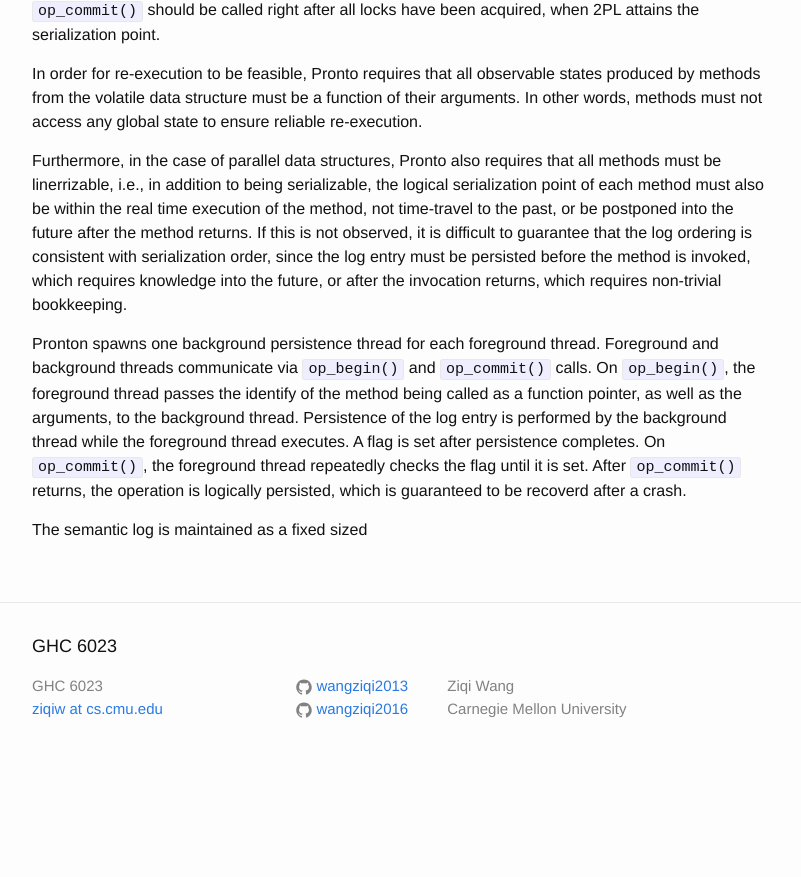
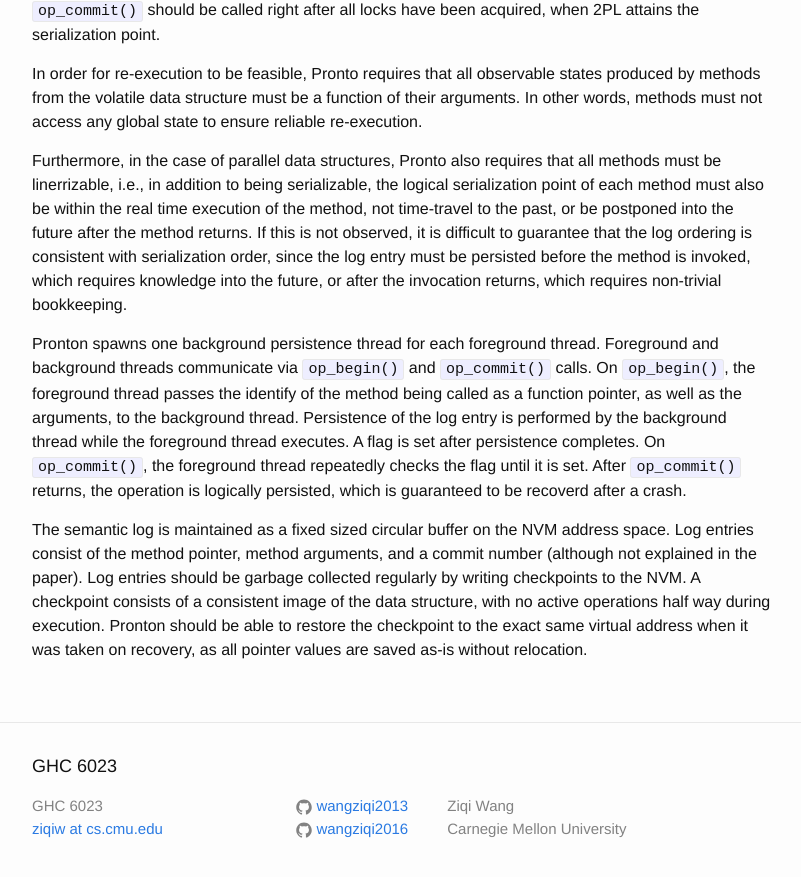
Before and after one commit to wangziqi2013/wangziqi2013.github.io, a Jekyll site: the page built from _posts/2020-08-26-pronto.markdown, in a window 1280 px wide and 900 px high, scrolled down 2200 px. Shown: the top 877 px of the window, without its empty margins (238-1039 px from the left). Built offline with Jekyll 4.4.1, drawn with Linux system fonts in a browser that asks for light colours; before the commit the page ends 2980 px from its top, so only the background shows below that.

Commit message:
Adding checkpoint

```diff
--- a/_posts/2020-08-26-pronto.markdown
+++ b/_posts/2020-08-26-pronto.markdown
@@ -104,4 +104,9 @@ by the background thread while the foreground thread executes. A flag is set aft
 On `op_commit()`, the foreground thread repeatedly checks the flag until it is set. After `op_commit()` returns, the
 operation is logically persisted, which is guaranteed to be recoverd after a crash.
 
-The semantic log is maintained as a fixed sized
+The semantic log is maintained as a fixed sized circular buffer on the NVM address space. Log entries consist of the method
+pointer, method arguments, and a commit number (although not explained in the paper).
+Log entries should be garbage collected regularly by writing checkpoints to the NVM.
+A checkpoint consists of a consistent image of the data structure, with no active operations half way during execution.
+Pronton should be able to restore the checkpoint to the exact same virtual address when it was taken on recovery, as
+all pointer values are saved as-is without relocation.
```
